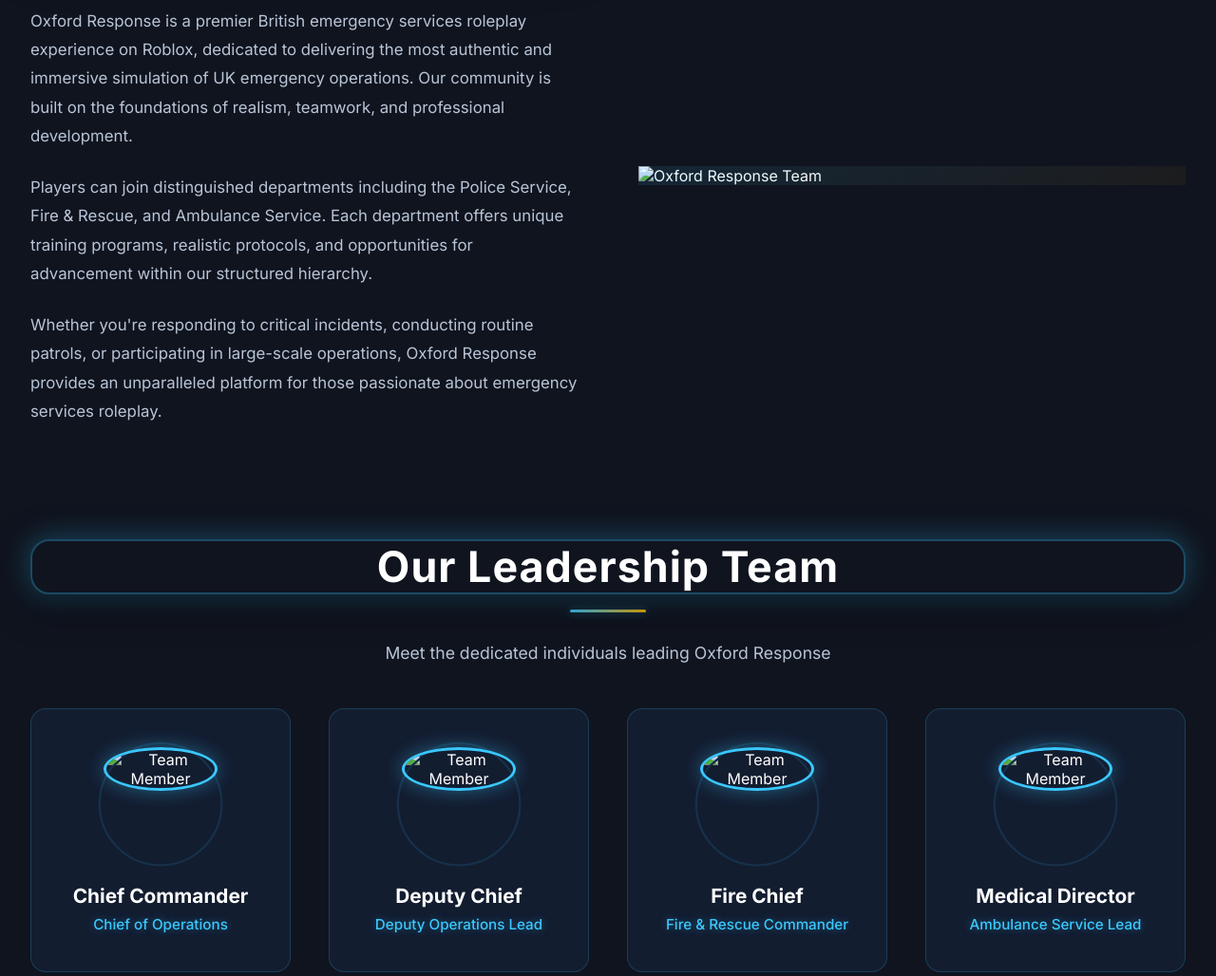
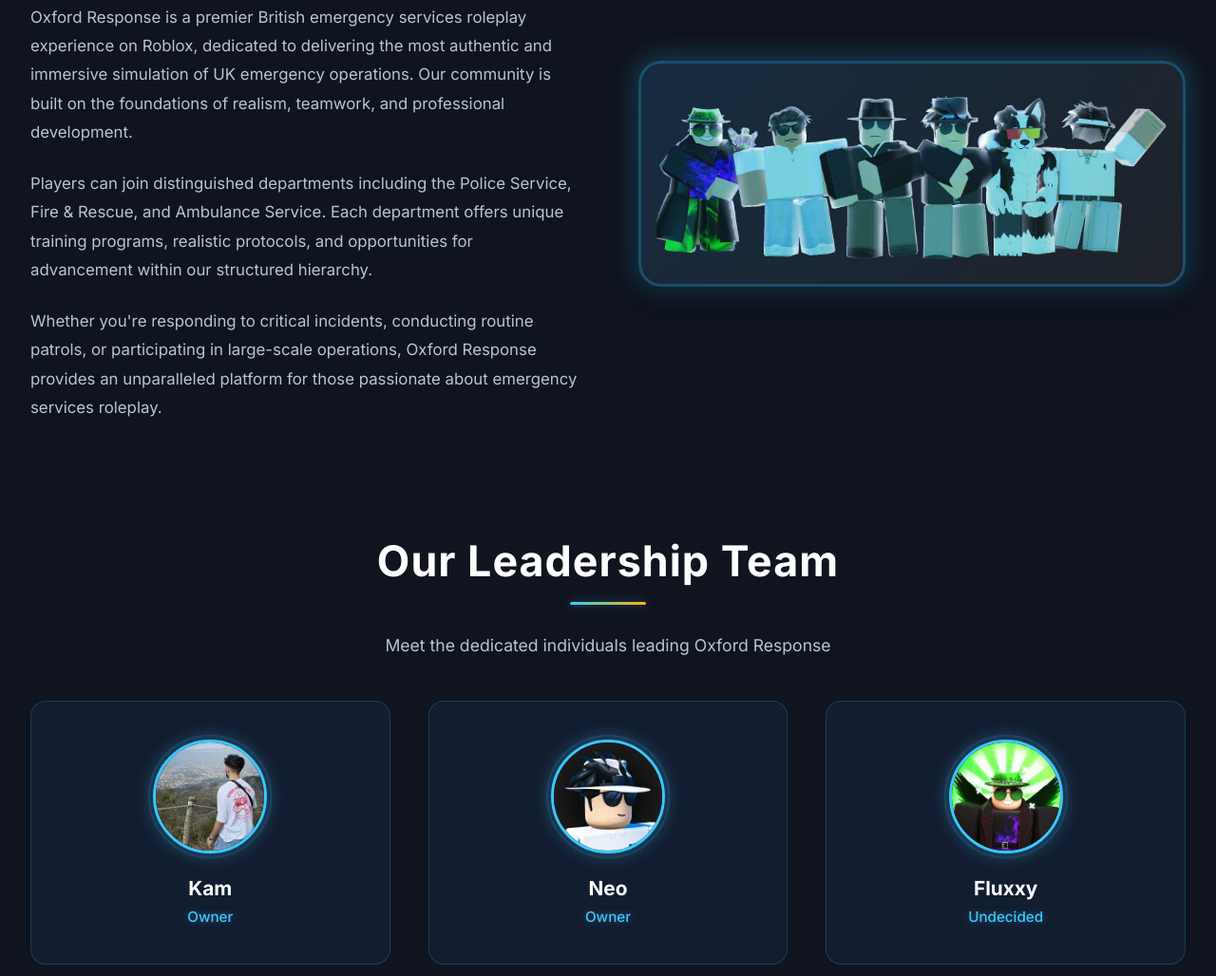
Before and after one commit to FluxxyBoi/oxford-response-landing, a plain HTML site: page index.html in a window 1280 px wide. Shown: the part 948-1976 px from the top of the page at 95% size. Drawn offline with Linux system fonts and the light colour scheme.

Commit message:
Update about image and team section layout
Replaced the about section image with renderfinal.png and removed two team member cards from the team section in index.html. Enhanced .image-frame styling in styles.css for improved appearance.

```diff
--- a/index.html
+++ b/index.html
@@ -148,7 +148,7 @@
                 </div>
                 <div class="about-image">
                     <div class="image-frame">
-                        <img src="assets/team-photo.jpg" alt="Oxford Response Team" class="team-photo">
+                        <img src="assets/renderfinal.png" alt="Oxford Response Team" class="team-photo">
                         <div class="image-overlay"></div>
                     </div>
                 </div>
@@ -163,38 +163,29 @@
                 <div class="team-grid">
                     <div class="team-card">
                         <div class="avatar-wrapper">
-                            <img src="assets/avatar-1.jpg" alt="Team Member" class="avatar">
+                            <img src="assets/kam.webp" alt="Kam-Picture" class="avatar">
                             <div class="avatar-ring"></div>
                         </div>
-                        <h3 class="member-name">Chief Commander</h3>
-                        <p class="member-role">Chief of Operations</p>
+                        <h3 class="member-name">Kam</h3>
+                        <p class="member-role">Owner</p>
                     </div>
 
                     <div class="team-card">
                         <div class="avatar-wrapper">
-                            <img src="assets/avatar-2.jpg" alt="Team Member" class="avatar">
+                            <img src="assets/neo.webp" alt="Neo-Picture" class="avatar">
                             <div class="avatar-ring"></div>
                         </div>
-                        <h3 class="member-name">Deputy Chief</h3>
-                        <p class="member-role">Deputy Operations Lead</p>
+                        <h3 class="member-name">Neo</h3>
+                        <p class="member-role">Owner</p>
                     </div>
 
                     <div class="team-card">
                         <div class="avatar-wrapper">
-                            <img src="assets/avatar-3.jpg" alt="Team Member" class="avatar">
+                            <img src="assets/fluxxy.webp" alt="Fluxxy-Picture" class="avatar">
                             <div class="avatar-ring"></div>
                         </div>
-                        <h3 class="member-name">Fire Chief</h3>
-                        <p class="member-role">Fire & Rescue Commander</p>
-                    </div>
-
-                    <div class="team-card">
-                        <div class="avatar-wrapper">
-                            <img src="assets/avatar-4.jpg" alt="Team Member" class="avatar">
-                            <div class="avatar-ring"></div>
-                        </div>
-                        <h3 class="member-name">Medical Director</h3>
-                        <p class="member-role">Ambulance Service Lead</p>
+                        <h3 class="member-name">Fluxxy</h3>
+                        <p class="member-role">Undecided</p>
                     </div>
                 </div>
             </div>
--- a/styles.css
+++ b/styles.css
@@ -618,12 +618,14 @@
     transform: translateX(0);
 }
 
-.section-title {
+.image-frame {
     position: relative;
-    border-radius: 20px;
+    border-radius: 24px;
     overflow: hidden;
-    border: 2px solid rgba(58, 200, 255, 0.3);
+    border: 3px solid rgba(58, 200, 255, 0.3);
     box-shadow: 0 10px 40px rgba(0, 0, 0, 0.5), 0 0 30px var(--glow-blue);
+    padding: 1rem;
+    background: rgba(26, 43, 75, 0.3);
 }
 
 .team-photo {
```
Also changed, not shown: todo.md (+1 -0 lines), assets/fluxxy.webp (added), assets/kam.webp (added), assets/neo.webp (added), assets/renderfinal.png (added).
